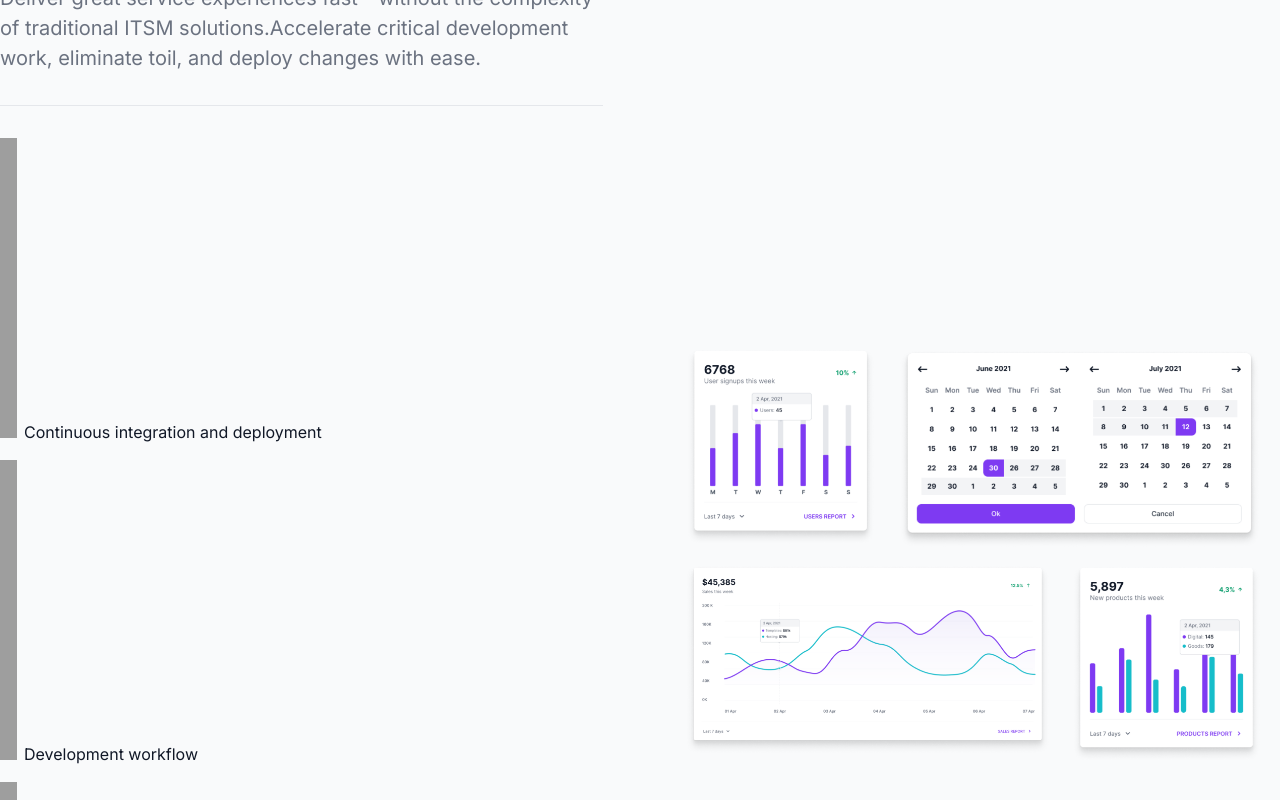
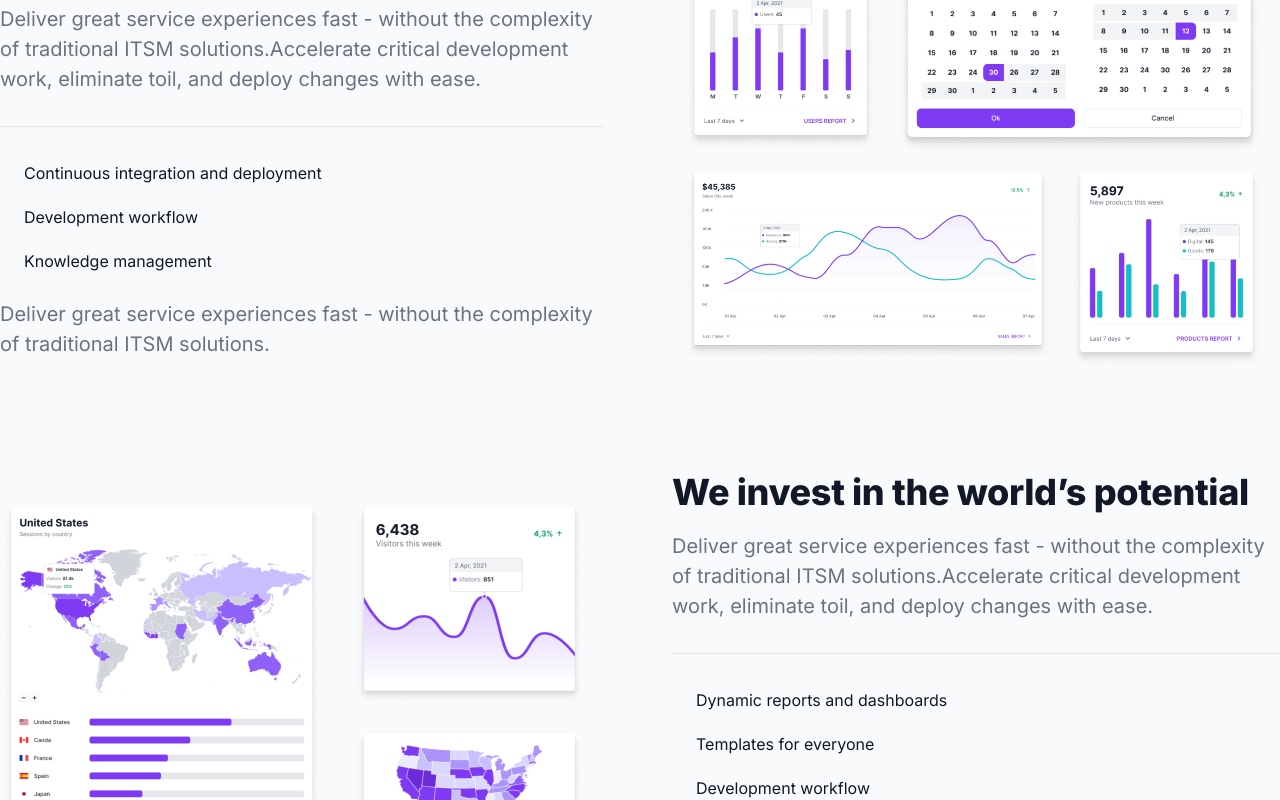
Before and after one commit to piotrfijol/landwind-landing-page, a React (Vite) app: page / in a window 1280 px wide. Shown: the part 960-1760 px from the top of the page. Built offline with nearby package versions, Linux system fonts and the light colour scheme.

Commit message:
Make ListItem accept a bulletpoint prop
Apart from accepting a bulletpoint prop the ListItem component
precedes content of li with the custom bulletpoint if the prop was
provided.

```diff
--- a/src/components/List/ListItem.jsx
+++ b/src/components/List/ListItem.jsx
@@ -1,7 +1,14 @@
 import React from 'react'
 
-export const ListItem = ({className = "", children}) => {
+export const ListItem = ({bulletpoint, className = "", children}) => {
+
   return (
-    <li className={`${className} mb-4 font-medium text-base`}>{children}</li>
-    )
+    <li
+      className={`${className} flex gap-x-2.5 py-0.5 mb-4 font-medium text-base leading-normal`}>
+       {bulletpoint ?
+        <img src={bulletpoint} aria-hidden="true" />
+        : null}
+        {children}
+    </li>
+  )
 }
```
